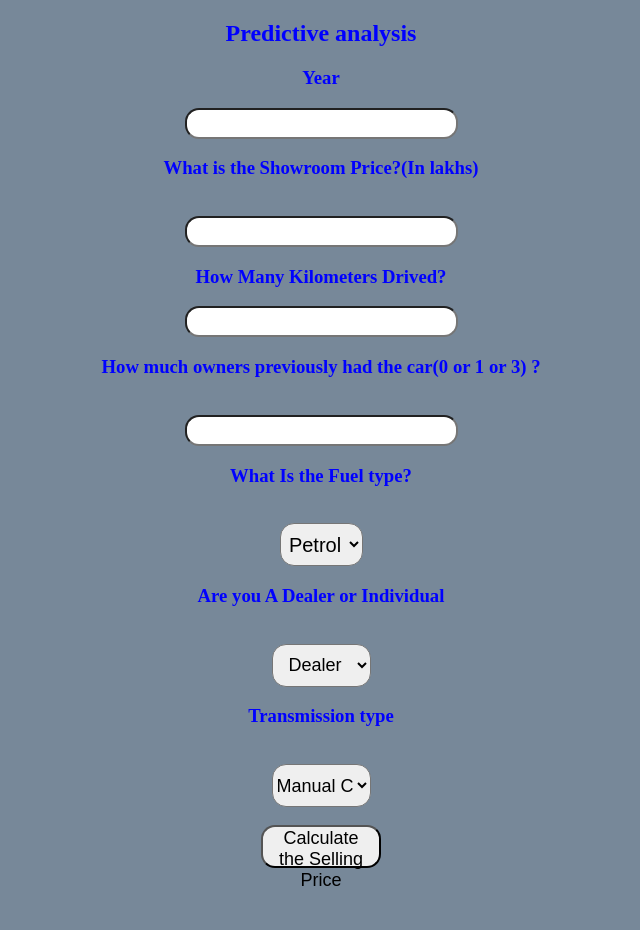
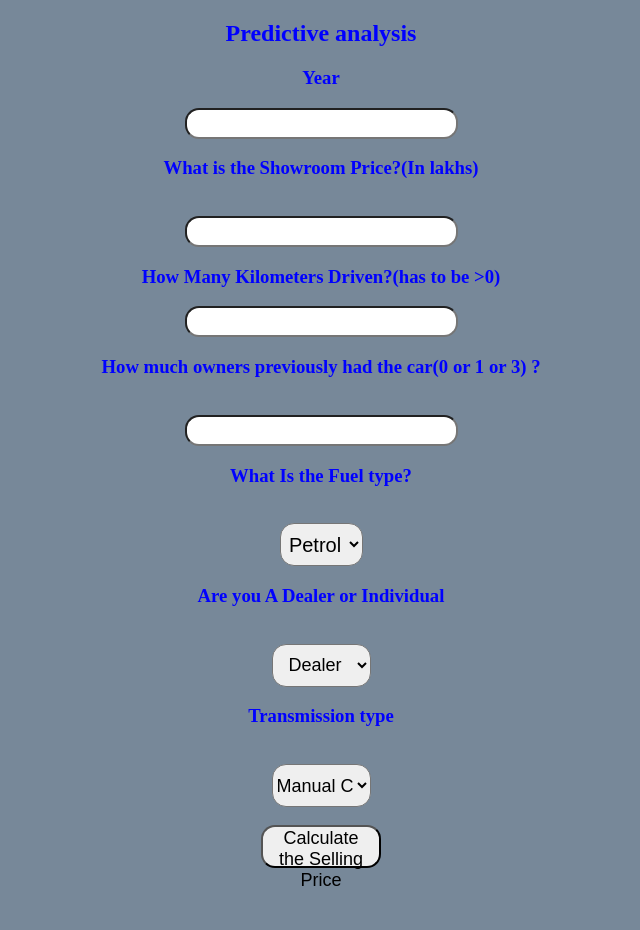
Before and after one commit to prasanaydoshi/prasanaydoshi-car_sellingprice_forecasting_systems, a Flask app: page / in a window 1280 px wide. Shown: the top 930 px of the page, without its empty margins (319-959 px from the left). Before the commit the page ends 886 px from the top, so only its background shows below. Run offline with Flask 2, Linux system fonts and the light colour scheme; parts of the project's set-up code (start-up, migrations or seed data) failed here and were passed over.

Commit message:
Update index.html

```diff
--- a/templates/index.html
+++ b/templates/index.html
@@ -15,7 +15,7 @@
             <h3>Year</h3>
             <input id="first" name="Year" type="number ">
             <h3>What is the Showroom Price?(In lakhs)</h3><br><input id="second" name="Present_Price" required="required">
-            <h3>How Many Kilometers Drived?</h3><input id="third" name="Kms_Driven" required="required">
+            <h3>How Many Kilometers Driven?(has to be >0)</h3><input id="third" name="Kms_Driven" required="required">
             <h3>How much owners previously had the car(0 or 1 or 3) ?</h3><br><input id="fourth" name="Owner" required="required">
             <h3>What Is the Fuel type?</h3><br><select name="Fuel_Type_Petrol" id="fuel" required="required">
                 <option value="Petrol">Petrol</option>
@@ -40,7 +40,7 @@
 
 
 
-        <br><br><h3>{{ prediction_text }}<h3>
+        <br><br><h3>{{ prediction_text }} lakhs<h3>
     </div>
 
 
```
